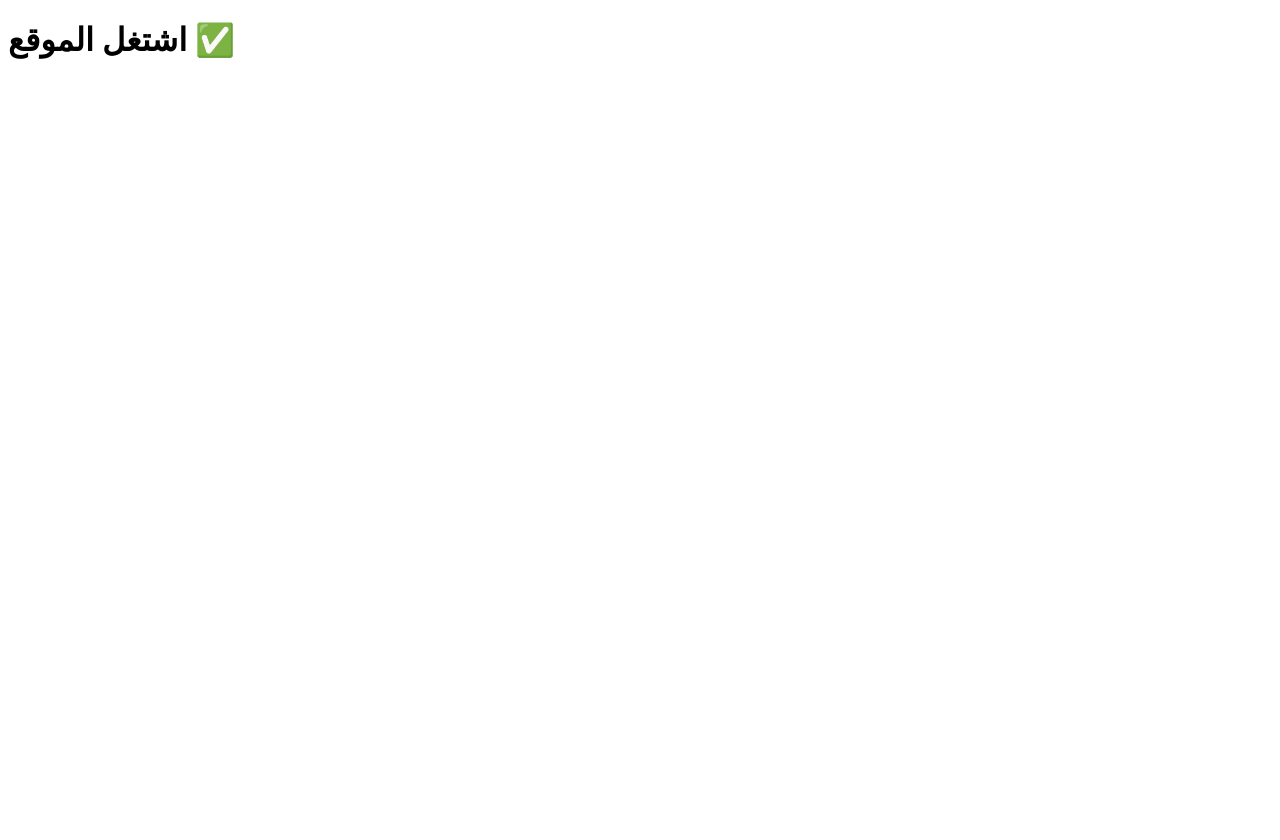
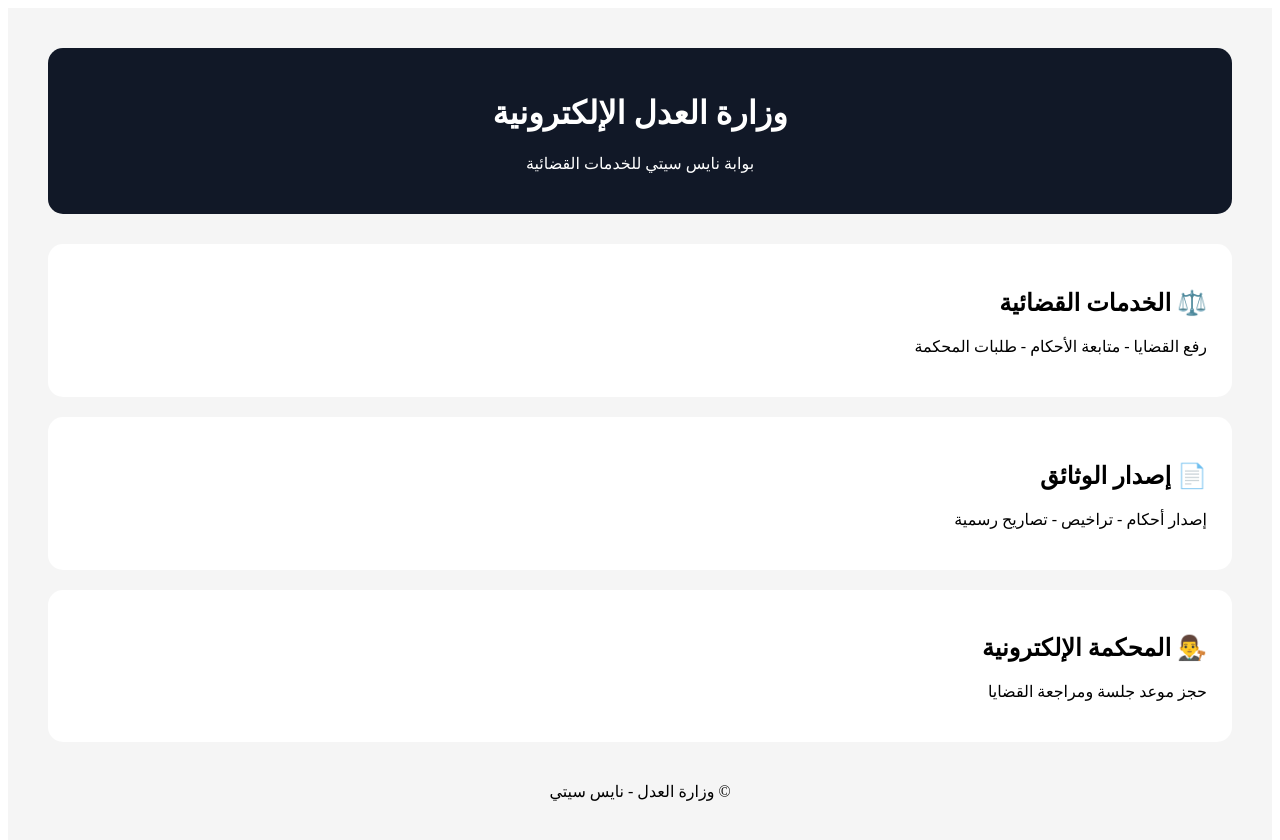
Before and after one commit to 38ed-ma/nice-justice, a Next.js app: page / in a window 1280 px wide. Shown: the top 840 px of the page. Before the commit the page ends 800 px from the top, so only its background shows below. Built offline with nearby package versions, Linux system fonts and the light colour scheme.

Commit message:
Update page.tsx

```diff
--- a/app/page.tsx
+++ b/app/page.tsx
@@ -1,5 +1,64 @@
 export default function Home() {
   return (
-    <h1>اشتغل الموقع ✅</h1>
+    <main dir="rtl" style={{ minHeight: "100vh", background: "#f5f5f5", padding: "40px" }}>
+
+      <header style={{
+        background: "#111827",
+        color: "white",
+        padding: "25px",
+        borderRadius: "15px",
+        textAlign: "center"
+      }}>
+        <h1>وزارة العدل الإلكترونية</h1>
+        <p>بوابة نايس سيتي للخدمات القضائية</p>
+      </header>
+
+
+      <section style={{
+        marginTop: "30px",
+        display: "grid",
+        gap: "20px"
+      }}>
+
+        <div style={{
+          background: "white",
+          padding: "25px",
+          borderRadius: "15px"
+        }}>
+          <h2>⚖️ الخدمات القضائية</h2>
+          <p>رفع القضايا - متابعة الأحكام - طلبات المحكمة</p>
+        </div>
+
+
+        <div style={{
+          background: "white",
+          padding: "25px",
+          borderRadius: "15px"
+        }}>
+          <h2>📄 إصدار الوثائق</h2>
+          <p>إصدار أحكام - تراخيص - تصاريح رسمية</p>
+        </div>
+
+
+        <div style={{
+          background: "white",
+          padding: "25px",
+          borderRadius: "15px"
+        }}>
+          <h2>👨‍⚖️ المحكمة الإلكترونية</h2>
+          <p>حجز موعد جلسة ومراجعة القضايا</p>
+        </div>
+
+      </section>
+
+
+      <footer style={{
+        marginTop: "40px",
+        textAlign: "center"
+      }}>
+        © وزارة العدل - نايس سيتي
+      </footer>
+
+    </main>
   )
 }
```
